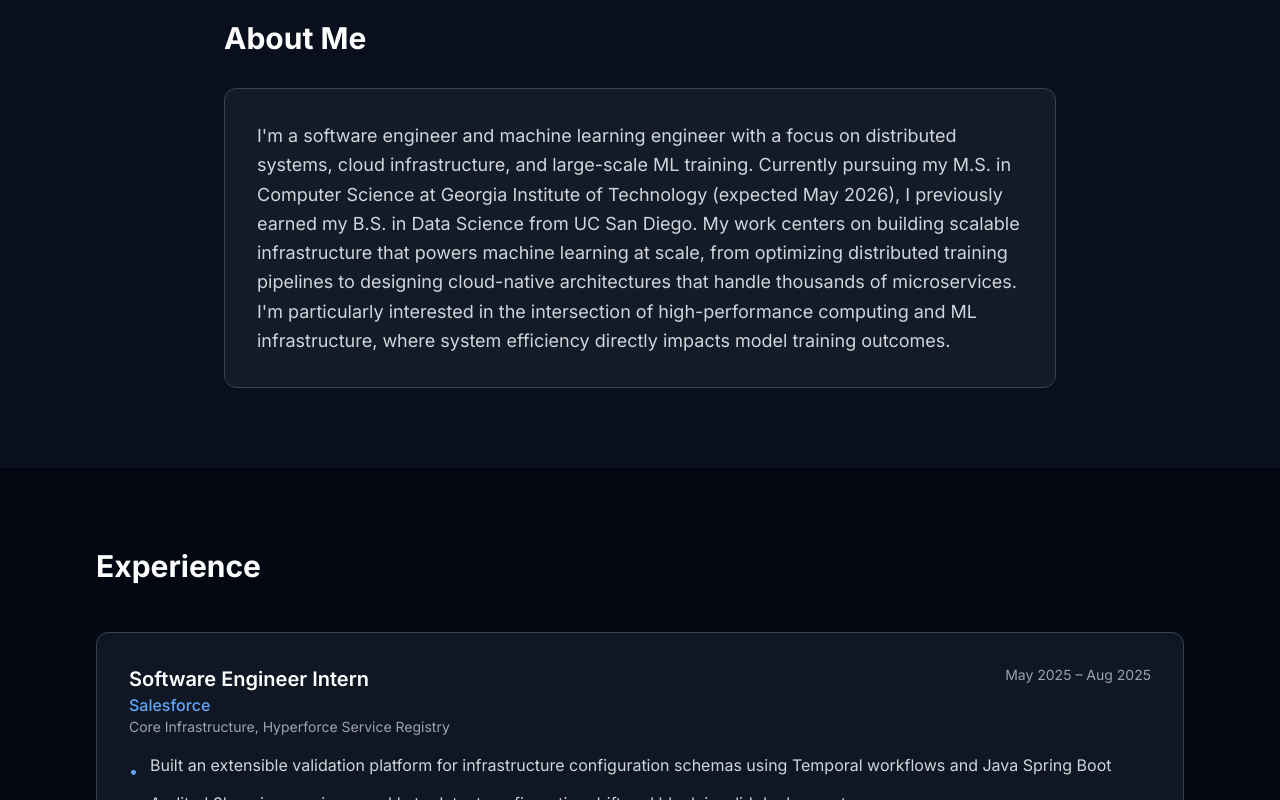
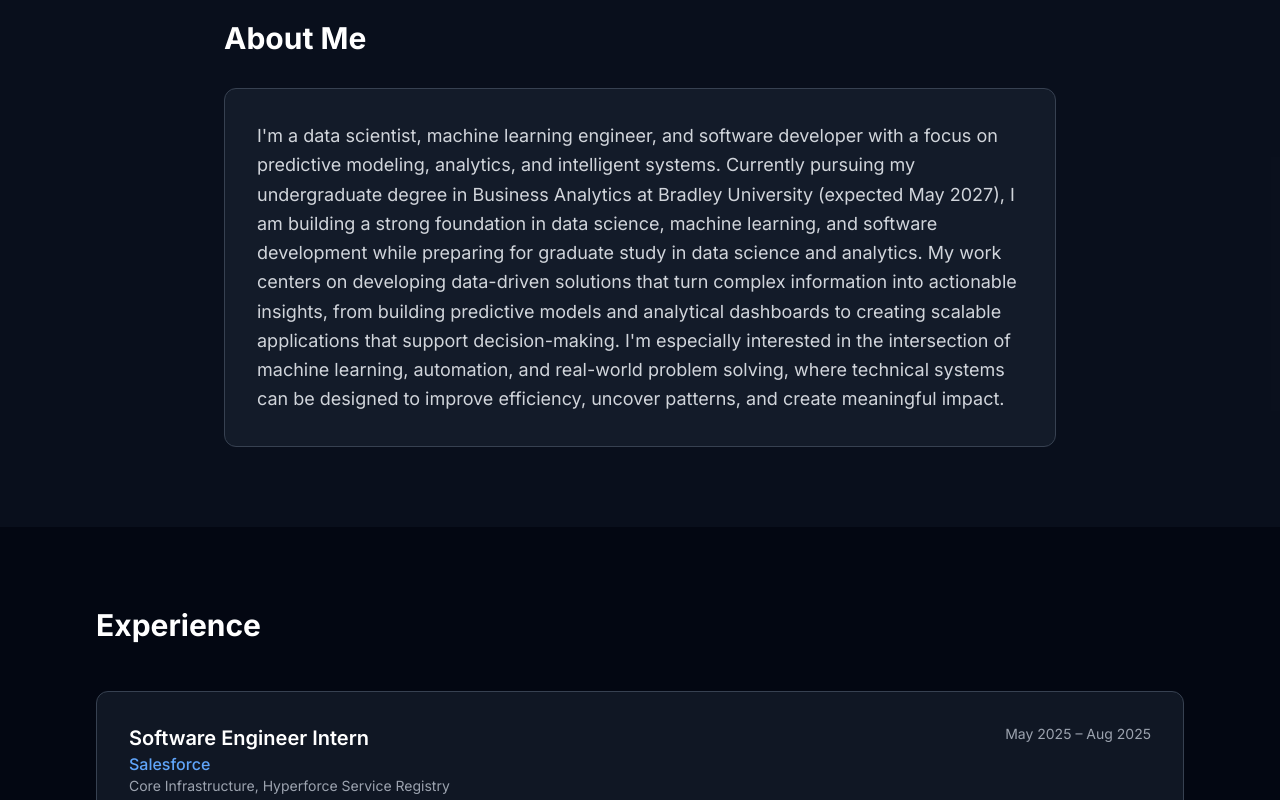
Before and after one commit to Jhammerton/jhammerton.github.io, a Next.js app: page / in a window 1280 px wide. Shown: the part 860-1660 px from the top of the page. Built offline with nearby package versions, Linux system fonts and the light colour scheme.

Commit message:
Updated about me section, changed links under contact section, updated skills section

```diff
--- a/components/AboutSection.tsx
+++ b/components/AboutSection.tsx
@@ -6,14 +6,12 @@ export default function AboutSection() {
 
         <div className="bg-gray-800/50 rounded-xl p-8 border border-gray-700">
           <p className="text-gray-300 text-lg leading-relaxed">
-            I&apos;m a software engineer and machine learning engineer with a focus on distributed systems,
-            cloud infrastructure, and large-scale ML training. Currently pursuing my M.S. in Computer Science
-            at Georgia Institute of Technology (expected May 2026), I previously earned my B.S. in Data Science
-            from UC San Diego. My work centers on building scalable infrastructure that powers machine learning
-            at scale, from optimizing distributed training pipelines to designing cloud-native architectures
-            that handle thousands of microservices. I&apos;m particularly interested in the intersection of
-            high-performance computing and ML infrastructure, where system efficiency directly impacts model
-            training outcomes.
+            I&apos;m a data scientist, machine learning engineer, and software developer with a focus on predictive modeling, analytics, and intelligent systems.
+            Currently pursuing my undergraduate degree in Business Analytics at Bradley University (expected May 2027), I am building a strong foundation in
+            data science, machine learning, and software development while preparing for graduate study in data science and analytics. My work centers on developing
+            data-driven solutions that turn complex information into actionable insights, from building predictive models and analytical dashboards to creating
+            scalable applications that support decision-making. I&apos;m especially interested in the intersection of machine learning, automation, and real-world
+            problem solving, where technical systems can be designed to improve efficiency, uncover patterns, and create meaningful impact.
           </p>
         </div>
       </div>
--- a/components/ContactSection.tsx
+++ b/components/ContactSection.tsx
@@ -5,12 +5,12 @@ export default function ContactSection() {
         <h2 className="text-3xl font-bold text-white mb-8">Get in Touch</h2>
 
         <p className="text-gray-400 text-lg mb-8">
-          Open to roles in distributed systems, ML infrastructure, and applied ML.
+          Open to roles in data science, machine learning, and data engineering.
         </p>
 
         <div className="flex flex-wrap justify-center gap-6">
           <a
-            href="https://www.linkedin.com/in/jameswbentley/"
+            href="https://www.linkedin.com/in/jack-hammerton-3766a7235/"
             target="_blank"
             rel="noopener noreferrer"
             className="flex items-center text-gray-300 hover:text-blue-400 transition-colors"
@@ -22,7 +22,7 @@ export default function ContactSection() {
           </a>
 
           <a
-            href="https://github.com/jimmybentley"
+            href="https://github.com/Jhammerton"
             target="_blank"
             rel="noopener noreferrer"
             className="flex items-center text-gray-300 hover:text-blue-400 transition-colors"
@@ -40,7 +40,7 @@ export default function ContactSection() {
 
         <div className="mt-16 pt-8 border-t border-gray-800">
           <p className="text-gray-500 text-sm">
-            &copy; {new Date().getFullYear()} James Bentley. All rights reserved.
+            &copy; {new Date().getFullYear()} Jack Hammerton. All rights reserved.
           </p>
         </div>
       </div>
--- a/components/SkillsSection.tsx
+++ b/components/SkillsSection.tsx
@@ -1,7 +1,7 @@
 const skillCategories = [
   {
     name: "Languages",
-    skills: ["Python", "C", "C++", "Java", "SQL"],
+    skills: ["Python","SQL"],
   },
   {
     name: "Frameworks & Libraries",
```
Also changed, not shown: 1 other file (tests, documents, lock files or other folders).
